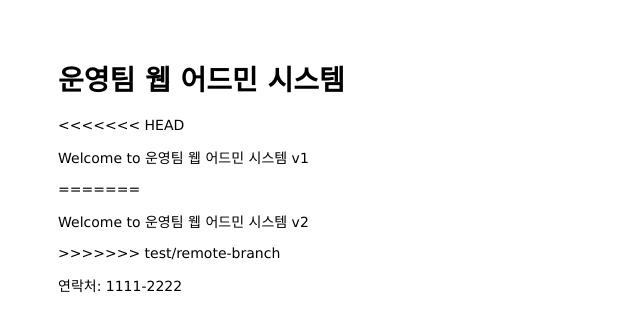
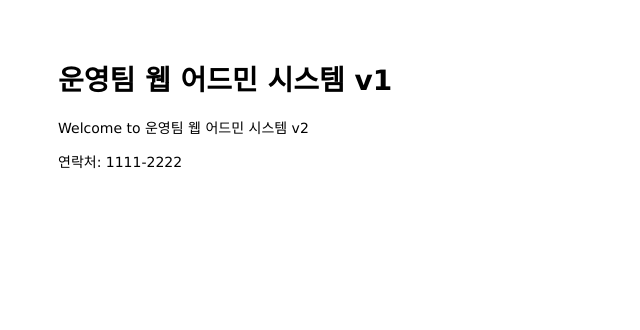
Before and after one commit to GigaMango/mastering-git-github, a website: page public/index.html in a window 1280 px wide. Shown: the whole page, without its empty margins (0-640 px from the left). Drawn offline with Linux system fonts and the light colour scheme.

Commit message:
Change body

```diff
--- a/public/index.html
+++ b/public/index.html
@@ -6,12 +6,8 @@
 </head>
 
 <body>
-  <h1>운영팀 웹 어드민 시스템</h1>
-<<<<<<< HEAD
-  <p>Welcome to 운영팀 웹 어드민 시스템 v1</p>
-=======
+  <h1>운영팀 웹 어드민 시스템 v1</h1>
   <p>Welcome to 운영팀 웹 어드민 시스템 v2</p>
->>>>>>> test/remote-branch
 </body>
 
 <footer>
```
